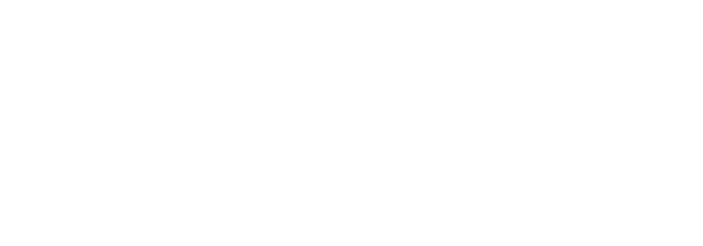
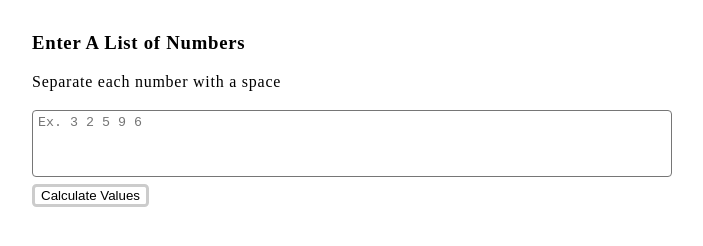
Before and after one commit to RickyYoder/Yoder_Richard_SDI, a plain HTML site: page Yoder_Richard_Functions_Assignment/index.html in a window 1280 px wide. Shown: the whole page, without its empty margins (288-991 px from the left). Drawn offline with Linux system fonts and the light colour scheme.

Commit message:
HTML/CSS Tweaks
Making the initial, static web page in full with CSS.

```diff
--- a/Yoder_Richard_Functions_Assignment/index.html
+++ b/Yoder_Richard_Functions_Assignment/index.html
@@ -14,14 +14,52 @@
 				margin:0;
 				padding:0;
 				background:#fff;
-				letter-spacing:2.5px;
+				letter-spacing:.75px;
 				font-size:1em;
+			}
+
+			form{
+				max-width:50%;
+				margin:2em auto;
+			}
+
+			textarea{
+				width:100%;
+				height:5em;
+				line-height:1em;
+				margin:.25em 0;
+				resize:none;
+				padding:5px;
+				border-radius:4px;
+				outline:0 !important;
+			}
+
+			[type=submit]{
+				background:transparent;
+				border:3px solid #ccc;
+				border-radius:4.5px;
+				-webkit-transition:all .2s;
+				-moz-transition:all .2s;
+				transition:all .2s;
+			}
+
+			[type=submit]:hover, [type=submit]:focus, [type=submit]:active{
+				outline:0 !important;
+				background:#ccc;
+				cursor:pointer;
 			}
 		</style>
 		<title>Mean, Median, Mode, and Range Calculator</title>
 	</head>
 	<body>
+		<form>
+			<h3>Enter A List of Numbers</h3>
+			<p>Separate each number with a space</p>
 
+			<textarea name="numbers" placeholder="Ex. 3 2 5 9 6"></textarea>
+
+			<input type="submit" value="Calculate Values"/>
+		</form>
 		<script src="script.js"></script>
 	</body>
 </html>
```
